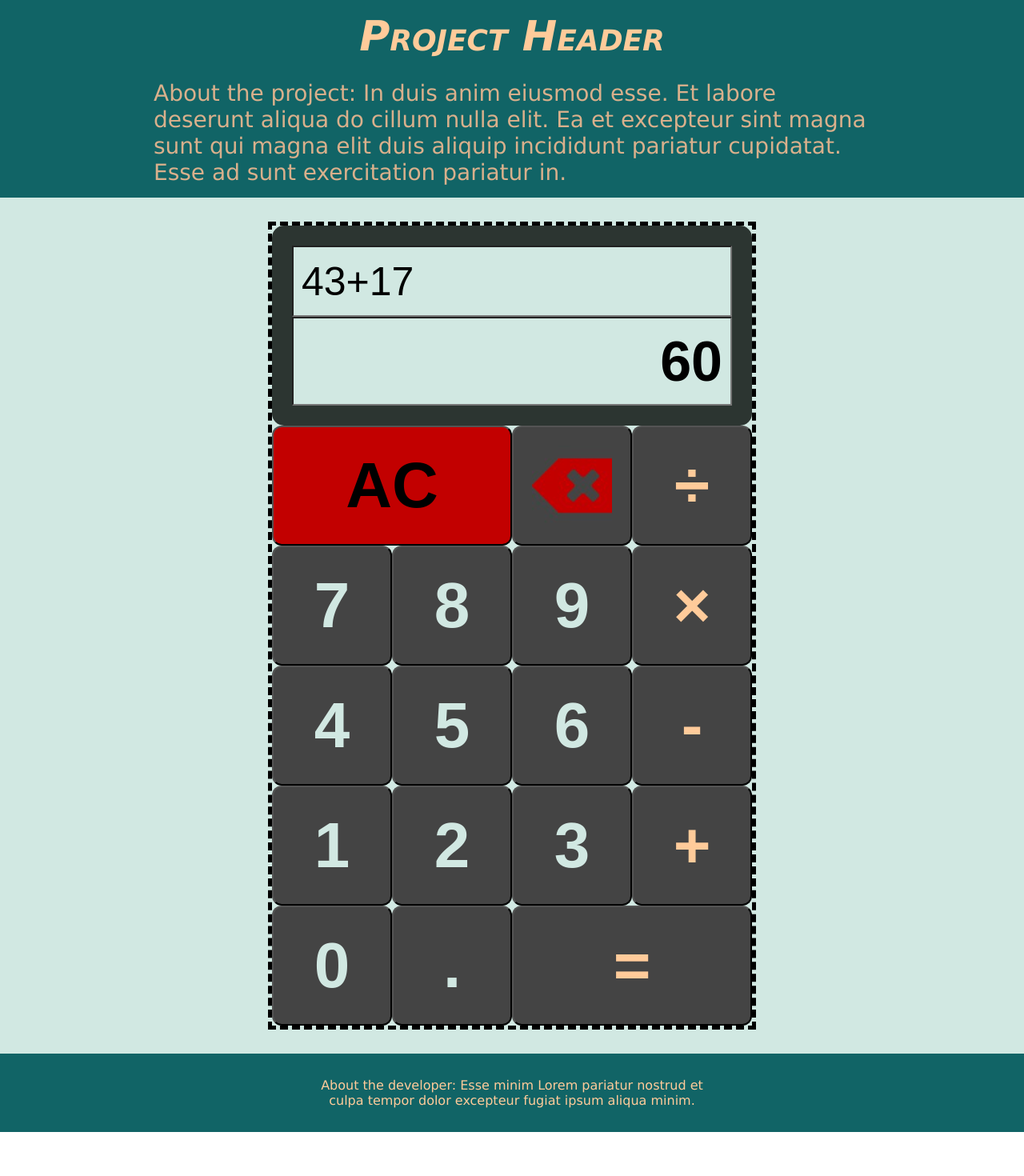
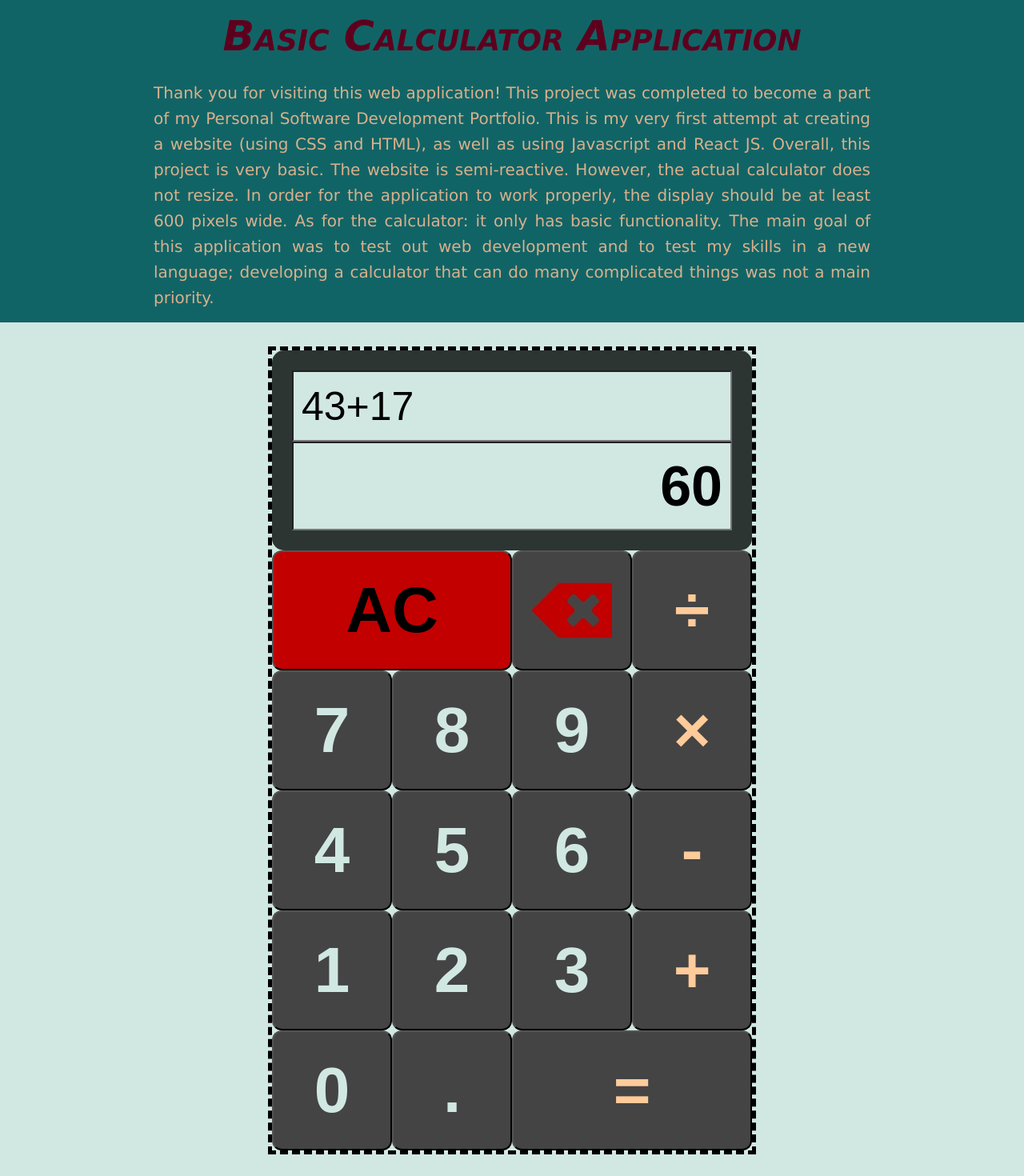
Before and after one commit to nswalke4/PersonalProjects, a React (Create React App) app in the folder ReactCalculatorApplication/calculator-app/: page / in a window 1280 px wide. Shown: the top 1470 px of the page at 80% size. Before the commit the page ends 1415 px from the top, so only its background shows below. Built offline with nearby package versions, Linux system fonts and the light colour scheme.

Commit message:
Adds in the information about the developer and the project

```diff
--- a/ReactCalculatorApplication/calculator-app/src/index.css
+++ b/ReactCalculatorApplication/calculator-app/src/index.css
@@ -27,7 +27,7 @@ code {
 }
 
 .about-project h1 {
-    color: #ffcb9a;
+    color: #5d001e;
     font-size: 52px;
     font-style: italic;
     font-variant: small-caps;
@@ -38,8 +38,9 @@ code {
 .about-project p {
     color: #d9b08c;
     font-weight: 500;
-    font-size: 28px;
-    text-align: left;
+    font-size: 20px;
+    text-align: justify;
+    line-height: 1.6em;
     width: 70%;
     margin: auto;
 }
@@ -171,3 +172,16 @@ code {
     width: 500px;
     margin: auto;
 }
+
+.about-developer a {
+    text-decoration: none;
+    color: #d9b08c;
+}
+
+.about-developer a:hover {
+    color: #5d001e;
+}
+
+.about-developer a:visited {
+    color: #2c3531;
+}
--- a/ReactCalculatorApplication/calculator-app/src/react/containers/AboutDeveloper.js
+++ b/ReactCalculatorApplication/calculator-app/src/react/containers/AboutDeveloper.js
@@ -2,8 +2,9 @@ const AboutDeveloper = () => {
     return (
         <div className="about-developer">
             <p>
-                About the developer: Esse minim Lorem pariatur nostrud et culpa tempor dolor
-                excepteur fugiat ipsum aliqua minim.
+                Developer: Nicholas Walker (<a href="mailto:nswalke4@asu.edu">nswalke4@asu.edu</a>)
+                <br />
+                Published on: 12/30/2021 || Version: 1.0.1
             </p>
         </div>
     );
--- a/ReactCalculatorApplication/calculator-app/src/react/containers/AboutProject.js
+++ b/ReactCalculatorApplication/calculator-app/src/react/containers/AboutProject.js
@@ -1,11 +1,17 @@
 const AboutProject = () => {
     return (
         <div className="about-project">
-            <h1>Project Header</h1>
+            <h1>Basic Calculator Application</h1>
             <p>
-                About the project: In duis anim eiusmod esse. Et labore deserunt aliqua do cillum
-                nulla elit. Ea et excepteur sint magna sunt qui magna elit duis aliquip incididunt
-                pariatur cupidatat. Esse ad sunt exercitation pariatur in.
+                Thank you for visiting this web application! This project was completed to become a
+                part of my Personal Software Development Portfolio. This is my very first attempt at
+                creating a website (using CSS and HTML), as well as using Javascript and React JS.
+                Overall, this project is very basic. The website is semi-reactive. However, the
+                actual calculator does not resize. In order for the application to work properly,
+                the display should be at least 600 pixels wide. As for the calculator: it only has
+                basic functionality. The main goal of this application was to test out web
+                development and to test my skills in a new language; developing a calculator that
+                can do many complicated things was not a main priority.
             </p>
         </div>
     );
```
